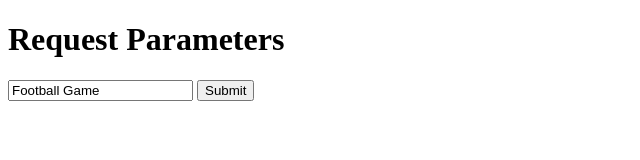
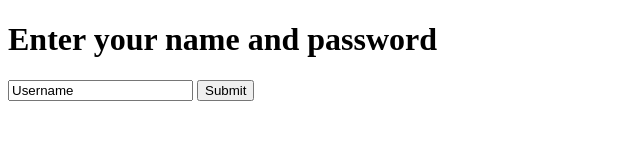
Before and after one commit to Danial-hakim/Danial-hakim.github.io, a plain HTML site: page index.html in a window 1280 px wide. Shown: the whole page, without its empty margins (0-640 px from the left). Drawn offline with Linux system fonts and the light colour scheme.

Commit message:
gamertag

```diff
--- a/index.html
+++ b/index.html
@@ -2,10 +2,10 @@
 <html>
 <body onload="onPageLoad()">
 
-<h1>Request Parameters</h1>
+<h1>Enter your name and password</h1>
 
 <form action="https://danial-hakim.github.io/Gameloop" method="get">
-    <input type="text" value="Football Game" name="Football">
+    <input type="text" value="Username" name="enterUsername">
     <button type="submit">Submit</button>
   </form>
 
```
Also changed, not shown: Gameloop/index.html (+1 -1 lines).
